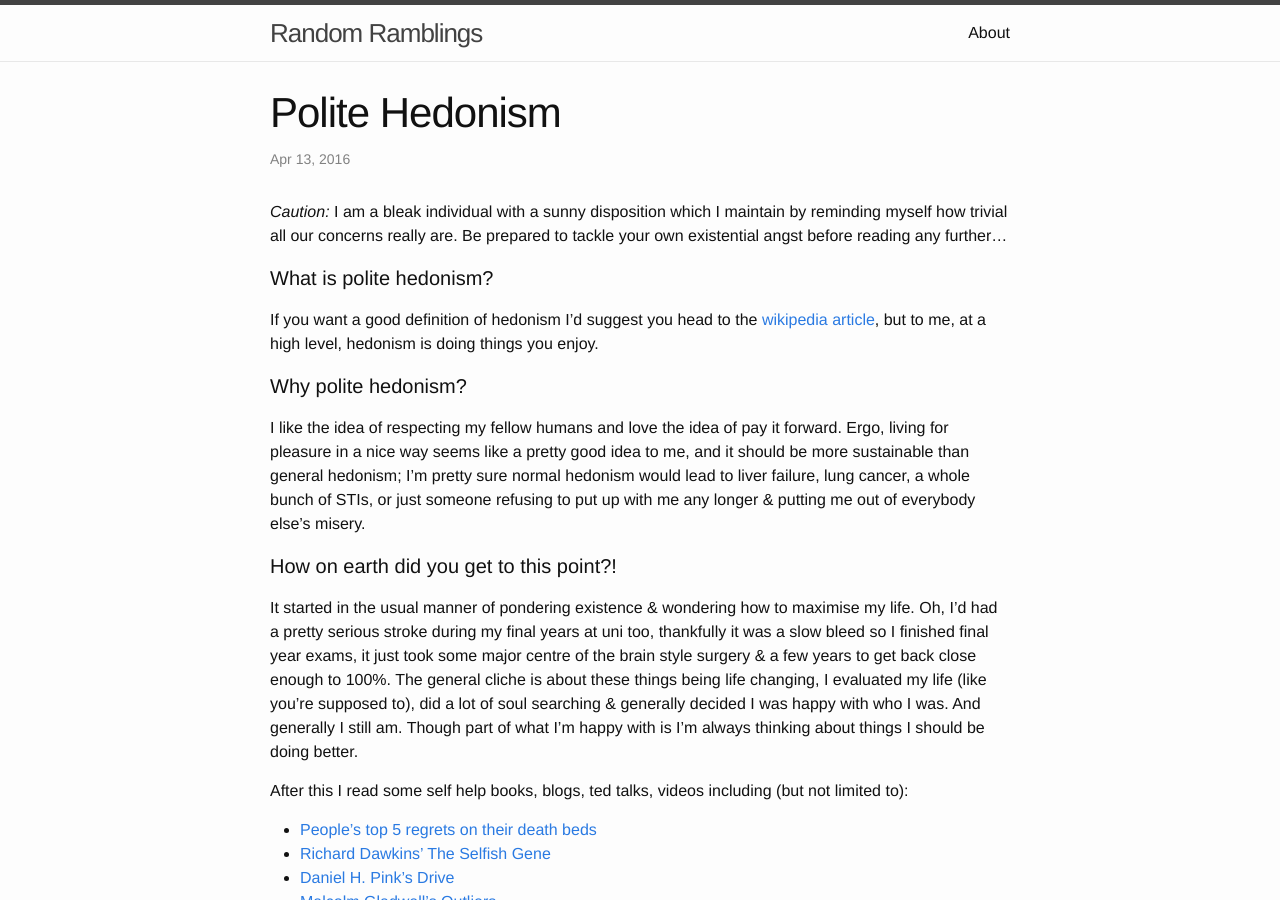
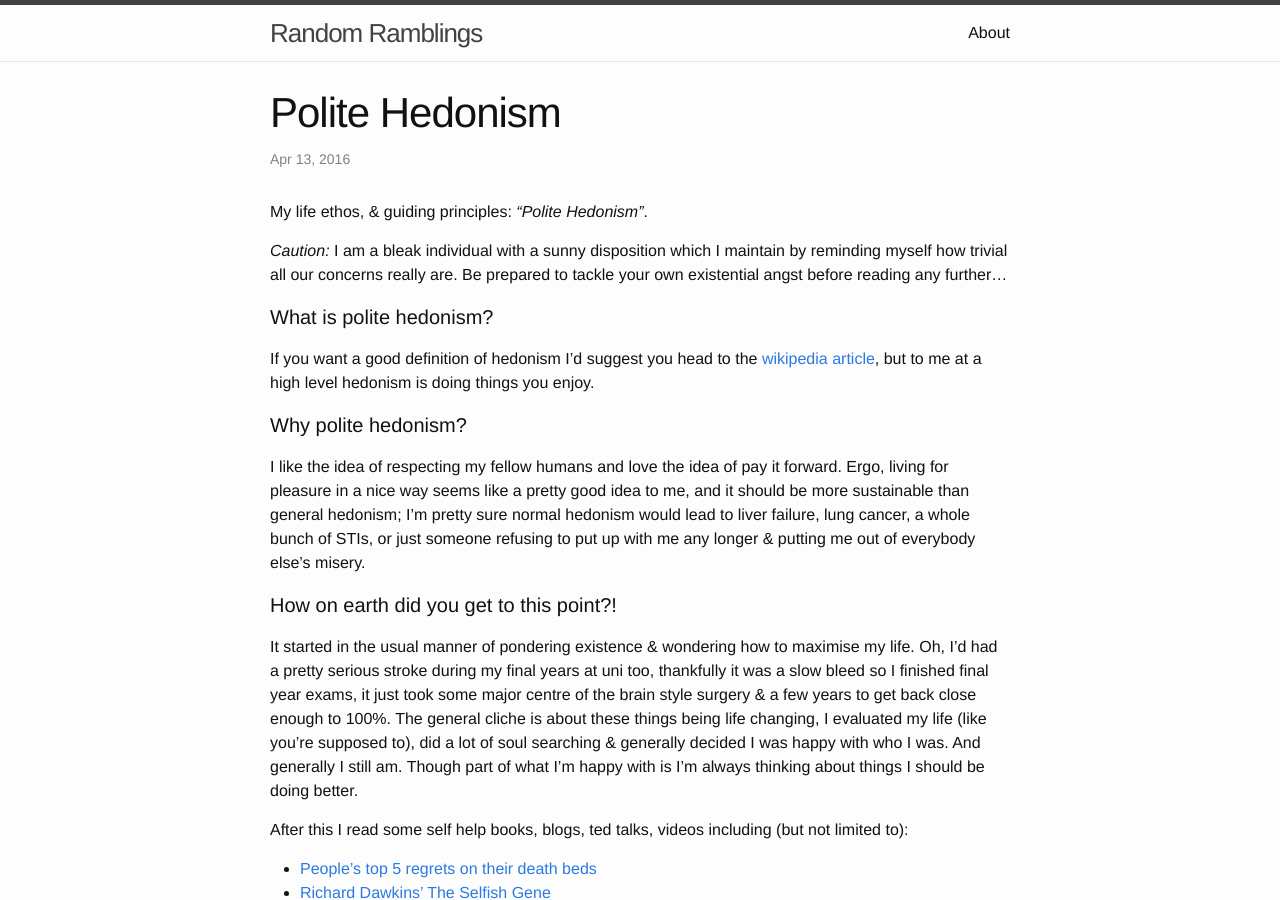
Before and after one commit to krutisfood/krutisfood.github.io, a Jekyll site: the page built from _posts/2016-04-13-polite-hedonism.markdown, in a window 1280 px wide and 900 px high. Built offline with Jekyll 4.4.1, drawn with Linux system fonts in a browser that asks for light colours.

Commit message:
Enhance punctuation

```diff
--- a/_posts/2016-04-13-polite-hedonism.markdown
+++ b/_posts/2016-04-13-polite-hedonism.markdown
@@ -4,10 +4,12 @@
 date:   2016-04-13 22:00:33 +1000
 categories: polite hedonism life ethos
 ---
+My life ethos, & guiding principles: _"Polite Hedonism"_.
+
 _Caution:_ I am a bleak individual with a sunny disposition which I maintain by reminding myself how trivial all our concerns really are. Be prepared to tackle your own existential angst before reading any further...
 
 #### What is polite hedonism?
-If you want a good definition of hedonism I'd suggest you head to the [wikipedia article](https://en.wikipedia.org/wiki/Hedonism), but to me, at a high level, hedonism is doing things you enjoy.
+If you want a good definition of hedonism I'd suggest you head to the [wikipedia article](https://en.wikipedia.org/wiki/Hedonism), but to me at a high level hedonism is doing things you enjoy.
 
 #### Why polite hedonism?
 I like the idea of respecting my fellow humans and love the idea of pay it forward. Ergo, living for pleasure in a nice way seems like a pretty good idea to me, and it should be more sustainable than general hedonism; I'm pretty sure normal hedonism would lead to liver failure, lung cancer, a whole bunch of STIs, or just someone refusing to put up with me any longer & putting me out of everybody else's misery.
```
